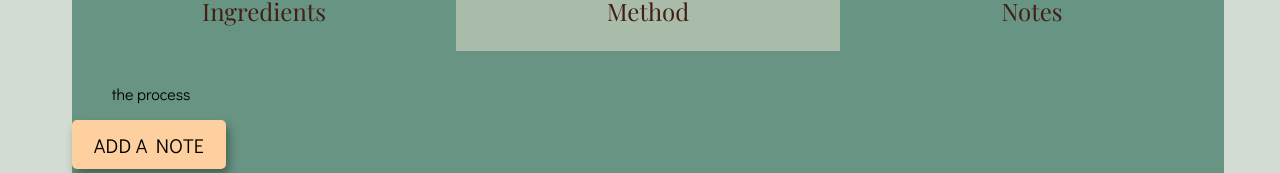
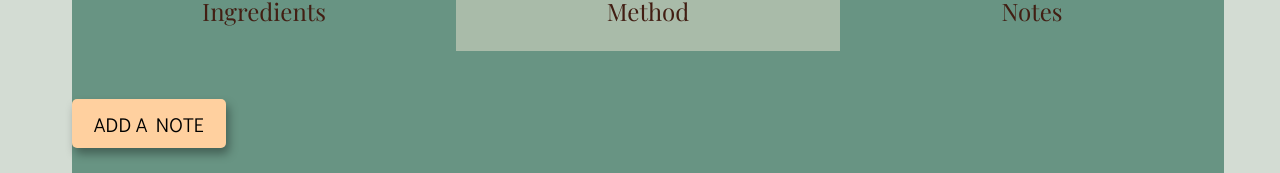
Before and after one commit to BlueNealis/jessen-family-cookbook, a Next.js app: page /recipe-card in a window 1280 px wide. Both pictures are taken after a click on the element "Method". Shown: the part 540-713 px from the top of the page. Built offline with nearby package versions, Linux system fonts and the light colour scheme; a web font is replaced by a local one.

Commit message:
Clean up format direction for better rendering

```diff
--- a/src/app/recipe-card/recipeCard.js
+++ b/src/app/recipe-card/recipeCard.js
@@ -8,7 +8,7 @@ const RecipeCard = () => {
     const [category, setCategory] = useState('Dessert');
 
     const [isActive, setIsActive] = useState({ingredients: true, method:false, notes:false})
-    const [recipeData, setRecipeData] = useState({ingredients: [], method:'the process', notes:'like this pie'})
+    const [recipeData, setRecipeData] = useState({ingredients: [], method:[], notes:'like this pie'})
     const [cardContent, setCardContent] = useState(recipeData['ingredients']);
 
    const handleClick = (e) => {
@@ -58,15 +58,12 @@ const RecipeCard = () => {
         directionsList = [];
 
         if(type.type !== `` ) {
-            directionsObject['type'] = <h3>{type.type}</h3>
+            allDirections.push(<h3>{type.type}</h3>)
             type.steps.forEach((step) => {
-                directionsList.push(<li>{step}</li>)
+                allDirections.push(<li>{step}</li>)
                 })
-               directionsObject['steps'] = directionsList
             }
-            allDirections.push(directionsObject)
         })
-      console.log('test', allDirections)
        setRecipeData({...recipeData, method: allDirections})
    }
 
```
